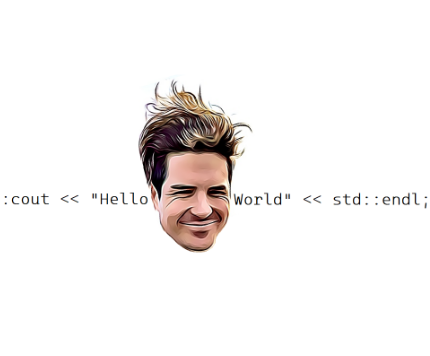
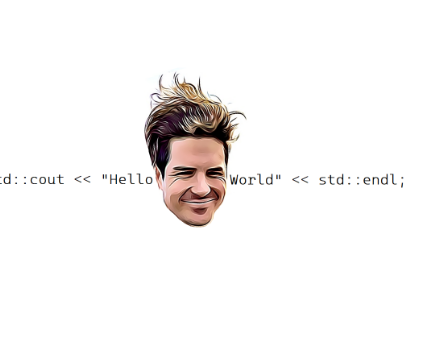
Before and after one commit to Oureyelet/mateuszkacperski.github.io, a plain HTML site: page Final_Portfolio/index.html in a window 390 px wide. Shown: the part 99-455 px from the top of the page, 430 px wide, since content can reach past the window. Drawn offline with Linux system fonts and the light colour scheme.

Commit message:
img_face changed to 350px

```diff
--- a/Final_Portfolio/css/style.css
+++ b/Final_Portfolio/css/style.css
@@ -352,7 +352,7 @@ label #cancel {
 @media only screen and  (max-width: 860px) {
 
     .img_face {
-        height: 390px;
+        height: 350px;
     }
 
     article {
```
